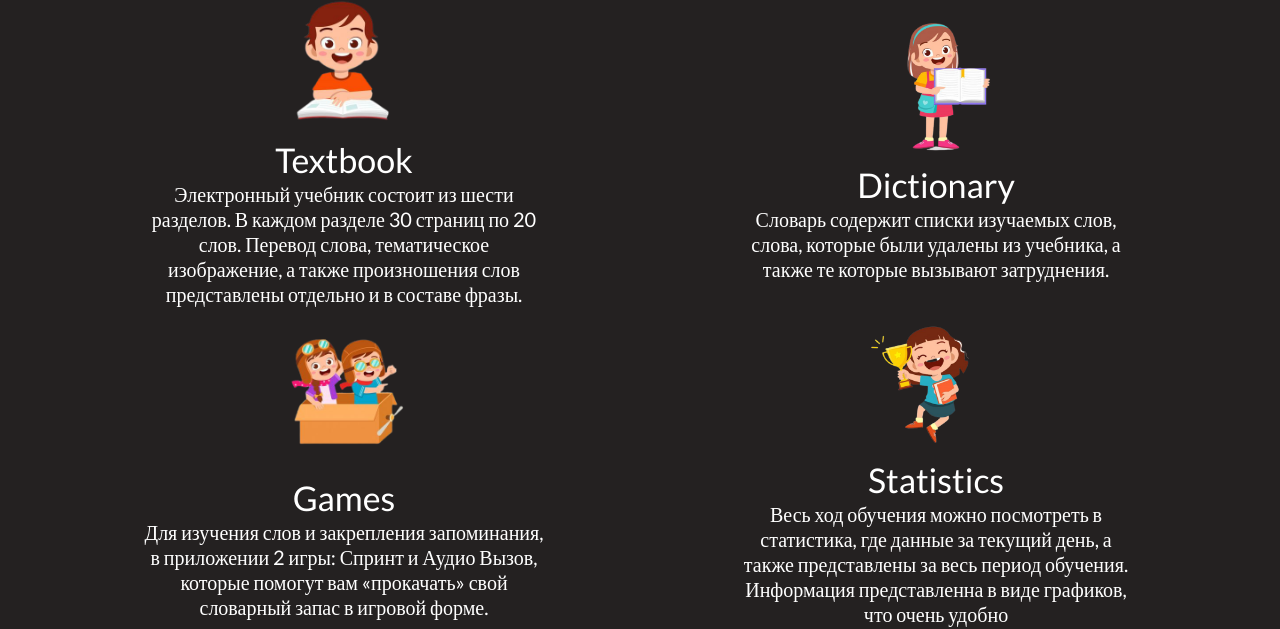
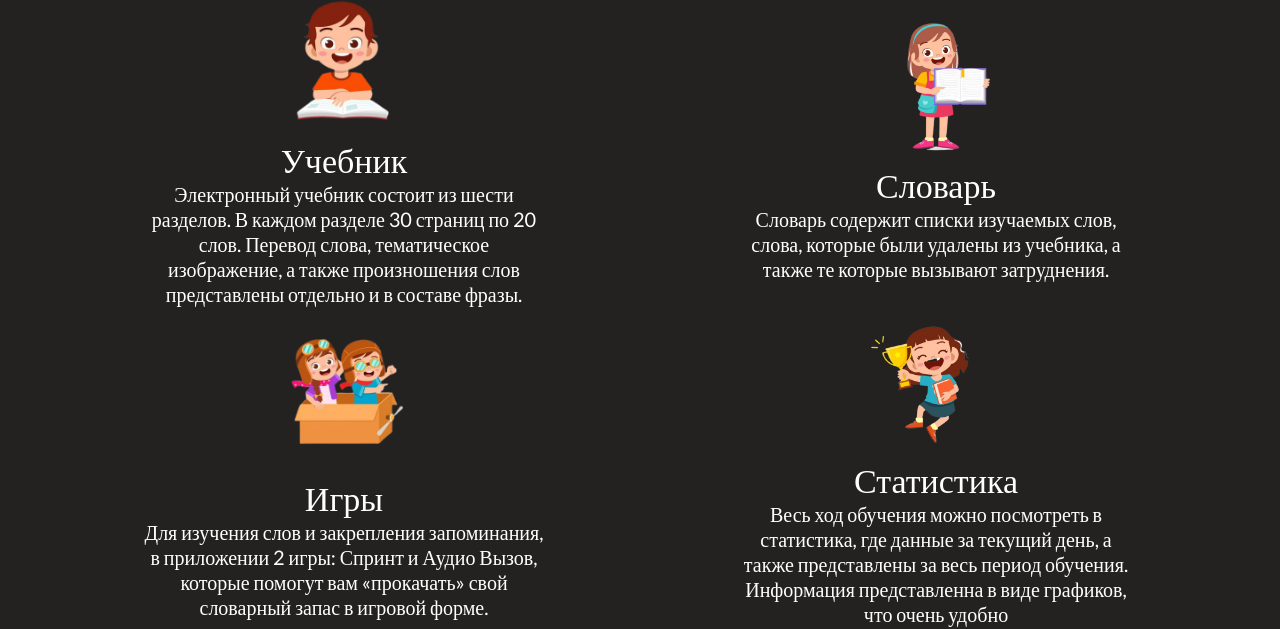
Before and after one commit to strawberrystr1/rs-lang, a React (Create React App) app: page / in a window 1280 px wide. Shown: the part 647-1276 px from the top of the page. Built offline with nearby package versions, Linux system fonts and the light colour scheme.

Commit message:
feat: add video

```diff
--- a/src/components/AudioChallenge/game-page.tsx
+++ b/src/components/AudioChallenge/game-page.tsx
@@ -56,15 +56,16 @@ export default function GamePage() {
           if (location.pathname.includes('textbook')) {
             filtered = result[0].paginatedResults.filter((item) => !item.userWord?.optional.learned && item.page === +(wordPage as string) && !item.userWord?.optional.deleted);
           }
-          console.log(filtered);
-          while (filtered.length <= 20) {
+          while (filtered.length < 20) {
             if ((+(wordPage as string) - pageReducer) < 0) break;
             // eslint-disable-next-line
-            filtered = filtered.concat(result[0].paginatedResults.filter((item) => !item.userWord?.optional.learned && item.page === (+(wordPage as string) - pageReducer)));
-            console.log('newArr: ', filtered);
+            filtered = filtered.concat(result[0].paginatedResults.filter((item) => !item.userWord?.optional.learned && item.page === (+(wordPage as string) - pageReducer) && !item.userWord?.optional.deleted));
+            filtered = filtered.slice(0, 20);
             pageReducer += 1;
           }
-          console.log(filtered);
+          if (filtered.length > 20) {
+            filtered = filtered.slice(0, 20);
+          }
           const newData = filtered.map((item) => ({
             audio: item.audio,
             audioExample: item.audioExample,
--- a/src/components/Main/AdvantagesBlock.tsx
+++ b/src/components/Main/AdvantagesBlock.tsx
@@ -11,14 +11,14 @@ export default function AdvantagesBlock() {
       а также произношения слов
       представлены отдельно и в составе фразы.`,
       image: 'book',
-      heading: 'Textbook',
+      heading: 'Учебник',
     },
     {
       text: `Словарь содержит списки изучаемых слов,
       слова, которые были удалены из учебника, а также те
       которые вызывают затруднения. `,
       image: 'dictionary',
-      heading: 'Dictionary',
+      heading: 'Словарь',
     },
     {
       text: `Для изучения слов и закрепления запоминания,
@@ -26,7 +26,7 @@ export default function AdvantagesBlock() {
       Вызов, которые помогут вам
       «прокачать» свой словарный запас в игровой форме.`,
       image: 'game',
-      heading: 'Games',
+      heading: 'Игры',
     },
     {
       text: `Весь ход обучения можно посмотреть в
@@ -34,7 +34,7 @@ export default function AdvantagesBlock() {
       представлены за весь период обучения.
       Информация представленна в виде графиков, что очень удобно`,
       image: 'stat',
-      heading: 'Statistics',
+      heading: 'Статистика',
     },
 
   ];
@@ -56,7 +56,7 @@ export default function AdvantagesBlock() {
             textAlign: 'center',
           }}
         >
-          Advantages
+          Наши преимущества
         </Grid>
         {
           gridContent.map((item) => (
--- a/src/components/Main/VideoBlock.tsx
+++ b/src/components/Main/VideoBlock.tsx
@@ -13,10 +13,9 @@ export default function VideoBlock(): ReactElement {
         display: 'flex',
         alignItems: 'center',
         justifyContent: 'center',
-        background: '#000',
       }}
     >
-      Here will be a video
+      <iframe src="https://www.youtube.com/embed/Ju_VpADjG8M" title="YouTube video player" frameBorder="0" allow="accelerometer; autoplay; clipboard-write; encrypted-media; gyroscope; picture-in-picture" allowFullScreen />
     </Container>
   );
 }
--- a/src/components/Sprint/CircularTimer.tsx
+++ b/src/components/Sprint/CircularTimer.tsx
@@ -11,7 +11,7 @@ export default function CircularTimer(props: ICircularTimerProps): ReactElement
     setIsTimeEnd, isTimePaused, setIsTimePaused, isTimeEnd,
   } = props;
   const [timer, setTimer] = useState<ReturnType<typeof setInterval>>();
-  const [timerLastTime, setTimerLastTime] = useState(10);
+  const [timerLastTime, setTimerLastTime] = useState(60);
   let isMounted = true;
 
   const startTimer = () => {
--- a/src/components/Sprint/SprintGame.tsx
+++ b/src/components/Sprint/SprintGame.tsx
@@ -118,9 +118,9 @@ export default function SprintGame(): ReactElement {
               filter: `{"$and":[{"group":${group}}, {"page":${page - pageDown}}]}`,
               wordsPerPage: '20',
             }).then((result) => {
-              let filtered = result[0].paginatedResults;
+              let filtered = result[0].paginatedResults.filter((item) => !item.userWord?.optional.deleted);
               if (location.pathname.includes('textbook')) {
-                filtered = result[0].paginatedResults.filter((item) => !item.userWord?.optional.learned && !item.userWord?.optional.deleted);
+                filtered = result[0].paginatedResults.filter((item) => !item.userWord?.optional.learned);
               }
               const newData = filtered.map((item) => ({
                 audio: item.audio,
--- a/src/components/Textbook/single-card.tsx
+++ b/src/components/Textbook/single-card.tsx
@@ -184,7 +184,8 @@ export default function SingleCard(
         } else {
           deleteDispatch(wordCard as IAggregatedWord);
         }
-        ((e.target as HTMLElement).closest('.card-item') as HTMLElement).remove();
+        checkPageIsLearned();
+        ((e.target as HTMLElement).closest('.card-item') as HTMLElement).style.display = 'none';
       });
   };
 
@@ -239,7 +240,6 @@ export default function SingleCard(
               <br />
             </Typography>
           </div>
-          {/* <Style>{CardAudio(audioMeaning, '2rem')}</Style> */}
         </div>
         <br />
         <div className="word-translate">
@@ -253,7 +253,6 @@ export default function SingleCard(
               <br />
             </Typography>
           </div>
-          {/* <Style>{CardAudio(audioExample, '2rem')}</Style> */}
         </div>
         {
           name
--- a/src/styles/index.scss
+++ b/src/styles/index.scss
@@ -33,3 +33,8 @@ html, body, #root {
   flex-direction: column;
   background-color: rgb(36, 33, 33);
 }
+
+iframe {
+  width: 100%;
+  height: 100%;
+}
```
